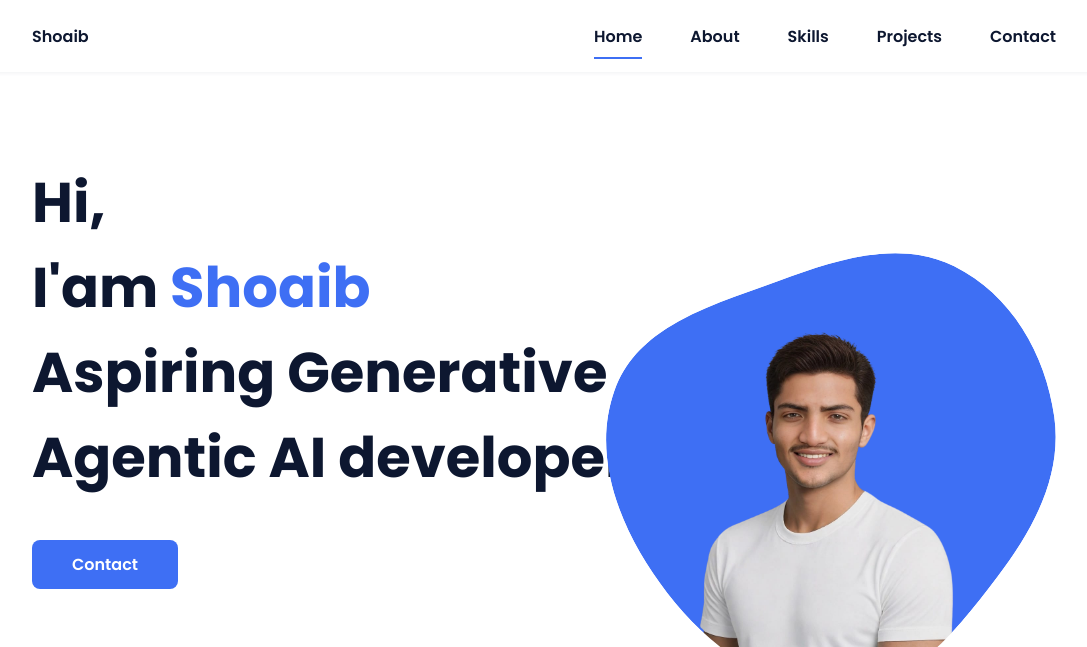
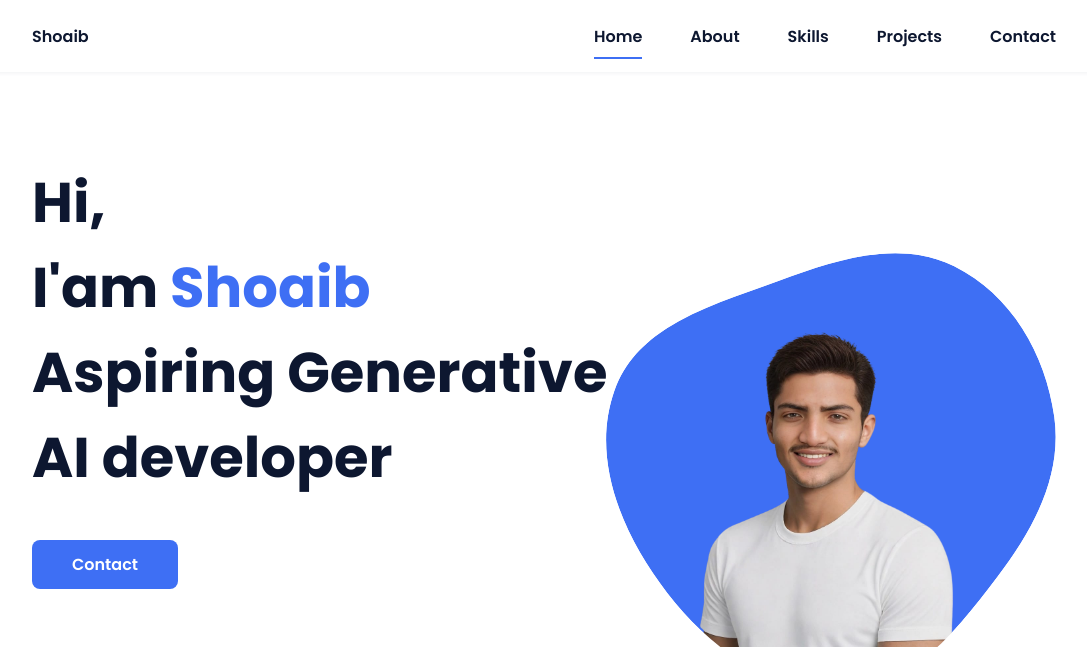
Before and after one commit to shoaibsial/shoaib.github.io, a plain HTML site: page index.html in a window 1280 px wide. Shown: the top 647 px of the page, without its empty margins (96-1183 px from the left). Drawn offline with nearby package versions, Linux system fonts and the light colour scheme.

Commit message:
Update index.html
Signed-off-by: shoaibsial <shoaibsial258@gmail.com>

```diff
--- a/index.html
+++ b/index.html
@@ -39,7 +39,7 @@
             <!--===== HOME =====-->
             <section class="home bd-grid" id="home">
                 <div class="home__data">
-                    <h1 class="home__title">Hi,<br>I'am <span class="home__title-color">Shoaib</span><br> Aspiring Generative<br>Agentic AI developer </h1>
+                    <h1 class="home__title">Hi,<br>I'am <span class="home__title-color">Shoaib</span><br> Aspiring Generative<br>AI developer </h1>
                     <a href="#contact" class="button">Contact</a>
                 </div>
 
```
